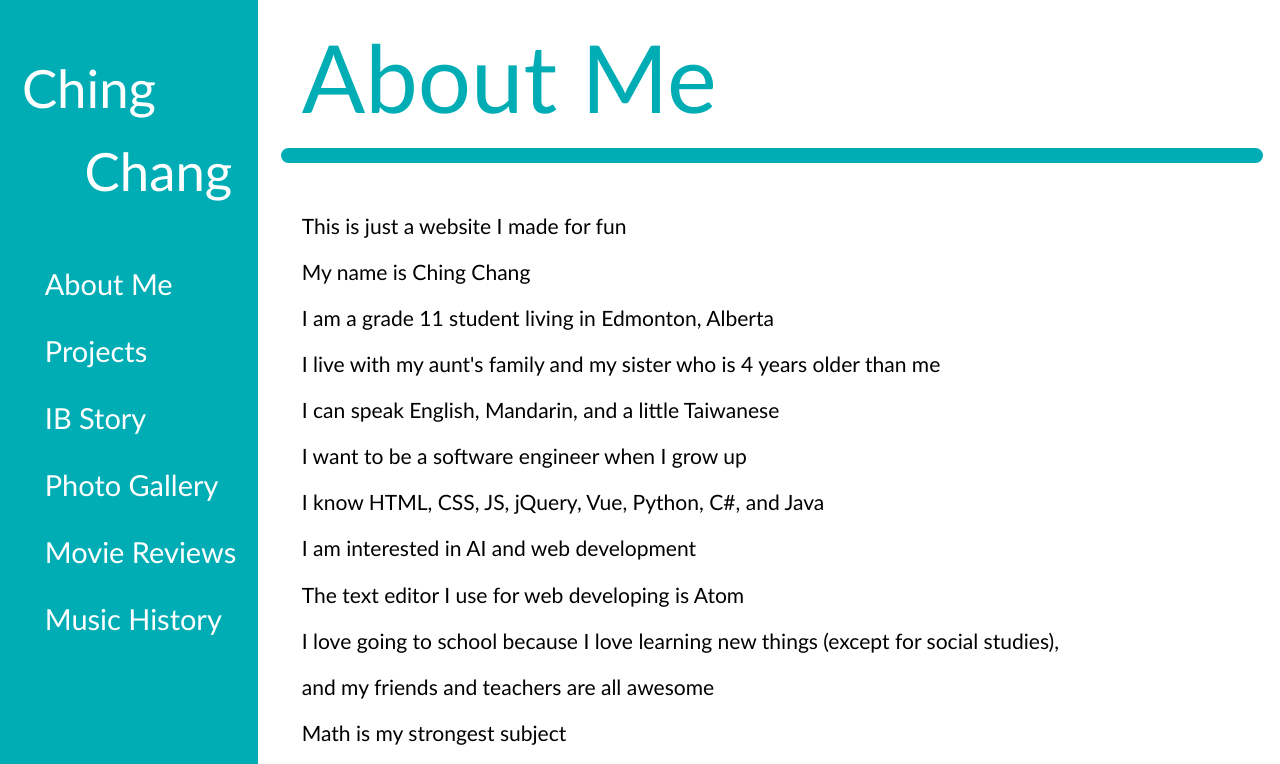
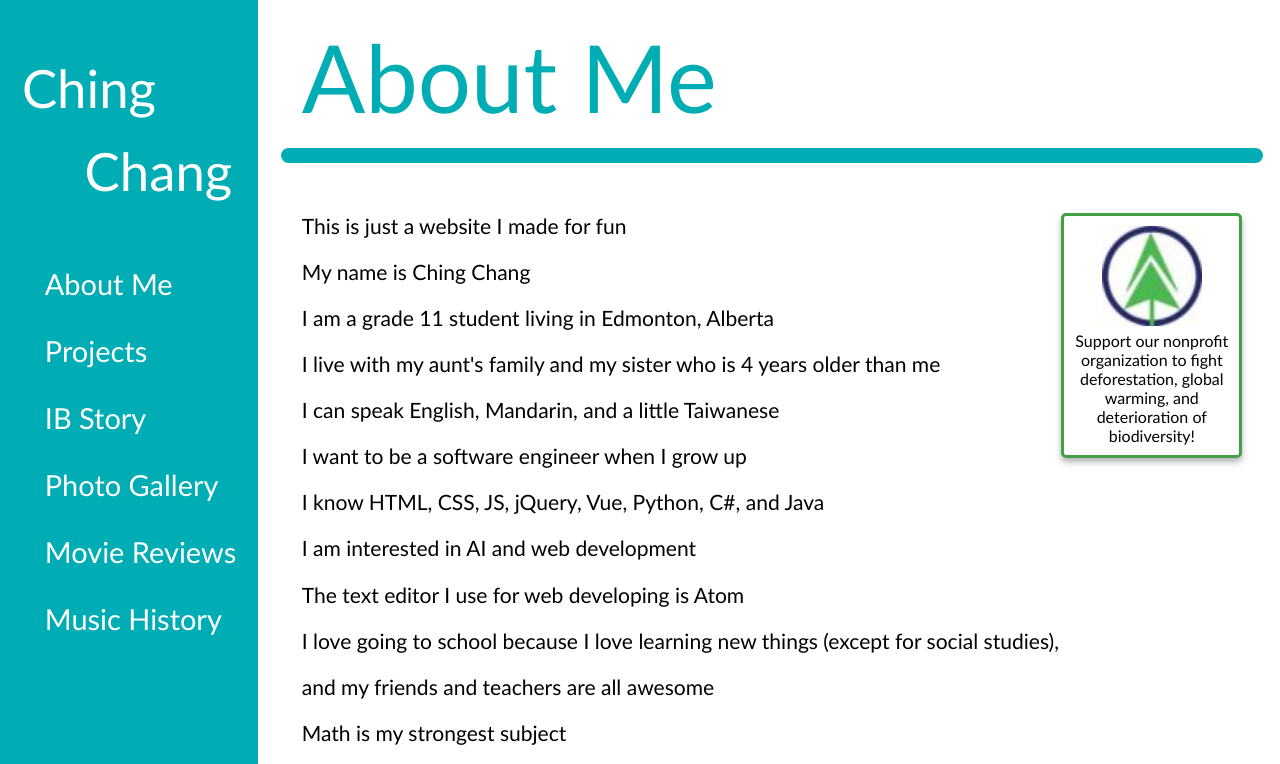
Before and after one commit to ChingChang9/Personal-Website, a Vue app: page / in a window 1280 px wide. Shown: the top 764 px of the page. Built offline with nearby package versions, Linux system fonts and the light colour scheme.

Commit message:
advertise marmik's organization

```diff
--- a/src/App.vue
+++ b/src/App.vue
@@ -172,6 +172,7 @@ body {
     border-radius: 20px;
   }
   p {
+    display: table;
     font-size: calc(18px + 0.24vw);
     opacity: 0;
     transition: 0.5s;
--- a/src/views/About.vue
+++ b/src/views/About.vue
@@ -2,6 +2,10 @@
   <div>
     <div id="topic">About Me</div>
     <div id="line"></div>
+      <a id="plant-forever" href="http://plantforever.org/" target="_blank">
+        <img src="@/assets/plantForever.jpg" />
+        Support our nonprofit organization to fight deforestation, global warming, and deterioration of biodiversity!
+      </a>
     <p>This is just a website I made for fun</p>
     <p>My name is Ching Chang</p>
     <p>I am a grade 11 student living in Edmonton, Alberta</p>
@@ -31,6 +35,7 @@
     <p>My favourite TV show is Spongebob Squarepants</p>
     <p>My favourite music artists are Eminem, and Fréderic Chopin of course</p>
     <p>I care a lot about our environment</p>
+    <p>If you also care about our environment, you can join our nonprofit organization <a href="http://plantforever.org/">right here</a></p>
     <p>I love watching depressing memes because they are accurately relatable</p>
     <p>I honestly don't know what else to put on here,</p>
     <p>but I want to make this page look longer,</p>
@@ -54,6 +59,12 @@
 export default {
   name: "About",
   mounted() {
+    this.$nextTick(function() {
+      document.getElementById("plant-forever").classList.add("mounted");
+      setTimeout(function() {
+        document.getElementById("plant-forever").style.transitionDuration = "0.25s";
+      }, 1500);
+    });
     this.charmingScroll();
     this.sleepyScroll();
     window.addEventListener("resize", function() {
@@ -64,6 +75,12 @@ export default {
       this.sleepyScroll();
     }.bind(this));
     window.addEventListener("scroll", this.charmingScroll);
+    while (this.slide > 0) {
+      this.slide--;
+      if (this.slide === 0) {
+        document.getElementById("plant-forever").style.transitionDuration = "0s";
+      }
+    }
   },
   methods: {
     charmingScroll() {
@@ -110,6 +127,40 @@ export default {
   transform: translateX(-100px);
   opacity: 0;
 }
+#plant-forever {
+  transform: translateX(250px);
+  transition-duration: 1.5s;
+  box-shadow: 0px 4px 6px 0px rgba(0, 0, 0, 0.3);
+  border: 3px solid #43a047;
+  padding: 10px 0px;
+  border-radius: 5px;
+  width: 175px;
+  float: right;
+  text-align: center;
+  text-decoration: none;
+  color: black;
+  img {
+    margin: auto;
+    margin-bottom: 5px;
+    display: block;
+    width: 100px;
+  }
+  &.mounted {
+    transform: translateX(0px);
+  }
+  &:hover {
+    box-shadow: 0px 6px 16px 0px rgba(0, 0, 0, 0.8);
+    transform: translateY(-3px);
+  }
+}
+p {
+  a {
+    color: black;
+    &:hover {
+      color: #00adb5;
+    }
+  }
+}
 @media (max-width: 750px) {
   #charming {
     transform: translateX(0px);
--- a/src/views/PhotoGallery.vue
+++ b/src/views/PhotoGallery.vue
@@ -46,12 +46,12 @@ export default {
     });
     window.addEventListener("resize", function() {
       document.getElementById("right-arrow").style.marginLeft = `${parseFloat(getComputedStyle(document.getElementById("photos")).width) - 48}px`;
-      document.getElementById("right-arrow").style.marginTop = `${parseFloat(getComputedStyle(document.getElementById("photo")).width) / 4 - 20}px`;
-      document.getElementById("left-arrow").style.marginTop = `${parseFloat(getComputedStyle(document.getElementById("photo")).width) / 4 - 20}px`;
+      document.getElementById("right-arrow").style.marginTop = `${parseFloat(getComputedStyle(document.getElementById("photos")).width) / 4 - 20}px`;
+      document.getElementById("left-arrow").style.marginTop = `${parseFloat(getComputedStyle(document.getElementById("photos")).width) / 4 - 20}px`;
     });
     document.getElementById("right-arrow").style.marginLeft = `${parseFloat(getComputedStyle(document.getElementById("photos")).width) - 48}px`;
-    document.getElementById("right-arrow").style.marginTop = `${parseFloat(getComputedStyle(document.getElementById("photo")).width) / 4 - 20}px`;
-    document.getElementById("left-arrow").style.marginTop = `${parseFloat(getComputedStyle(document.getElementById("photo")).width) / 4 - 20}px`;
+    document.getElementById("right-arrow").style.marginTop = `${parseFloat(getComputedStyle(document.getElementById("photos")).width) / 4 - 20}px`;
+    document.getElementById("left-arrow").style.marginTop = `${parseFloat(getComputedStyle(document.getElementById("photos")).width) / 4 - 20}px`;
   },
   methods: {
     next() {
```
Also changed, not shown: src/assets/plantForever.jpg (added).
